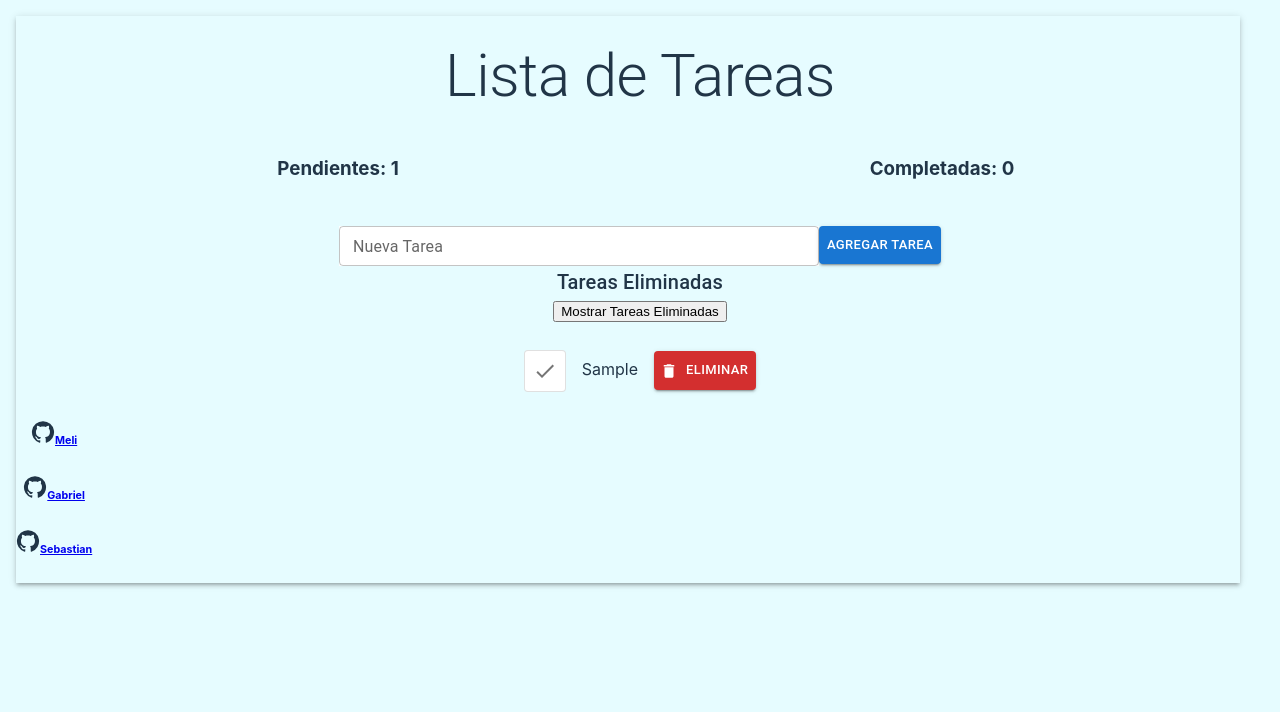
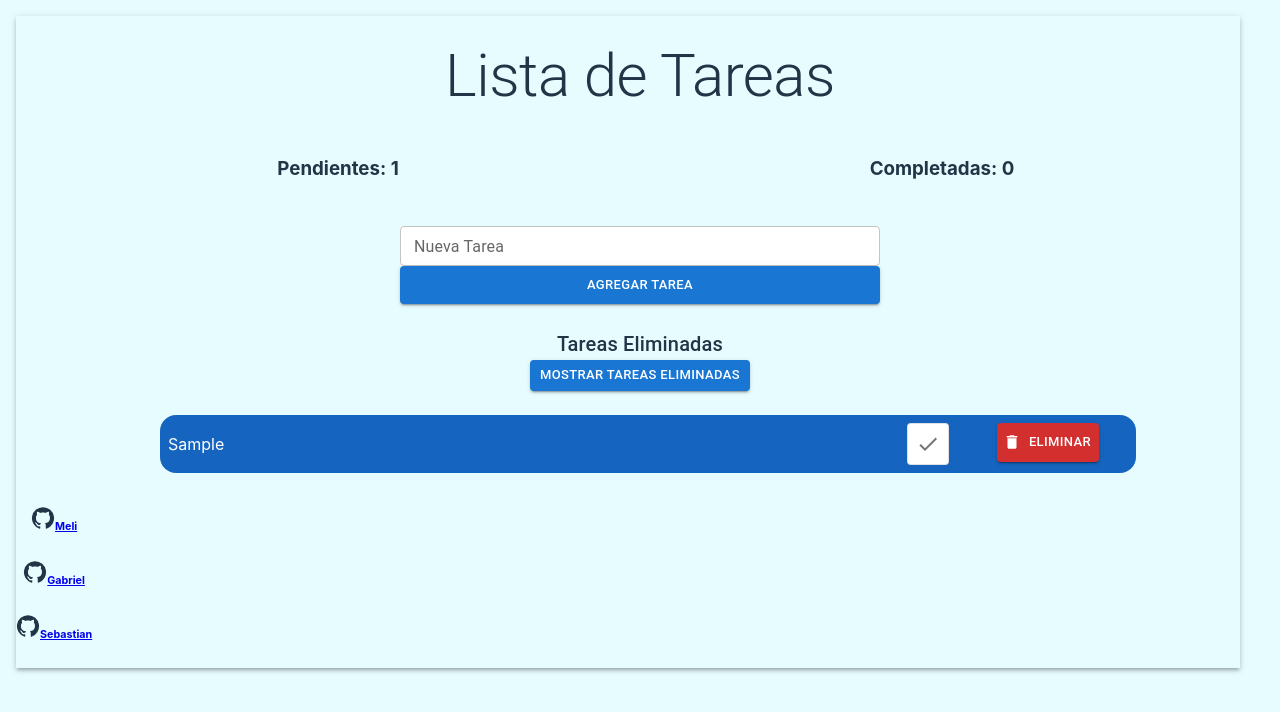
Before and after one commit to MelinaCampos/Trabajo-Final-G6, a React (Vite) app: page / in a window 1280 px wide. Both pictures are taken after typing "Sample" into the empty fields and a click on the button "AGREGAR TAREA". Shown: the top 712 px of the page. Built offline with nearby package versions, Linux system fonts and the light colour scheme.

Commit message:
Acomodar componentes.
Se aplica estilos a algunos componentes.

```diff
--- a/src/App.jsx
+++ b/src/App.jsx
@@ -2,7 +2,7 @@ import './App.css'
 import React, { useEffect, useState } from 'react'
 import TaskList from './components/TaskList/TaskList'
 import TaskForm from './components/TaskForm/TaskForm'
-import { Grid, Typography } from '@mui/material'
+import { Grid, Typography, Button } from '@mui/material'
 import GitHubIcon from '@mui/icons-material/GitHub'
 import { v4 as uuidv4 } from 'uuid'
 
@@ -109,21 +109,24 @@ const App = () => {
       </Grid>
       <Grid item xs={12}>
         <TaskForm onAgregarTarea={agregarTarea} />
-        <Typography variant="h6">Tareas Eliminadas</Typography>
-        <button onClick={mostrarTareasEliminadas}>Mostrar Tareas Eliminadas</button>
       </Grid>
       <Grid item xs={12}>
+        <Typography variant="h6">Tareas Eliminadas</Typography>
+        <Button variant="contained" size="small" onClick={mostrarTareasEliminadas}>Mostrar tareas eliminadas</Button>
+        {/* <button onClick={mostrarTareasEliminadas}>Mostrar Tareas Eliminadas</button> */}
+      </Grid>
+      <Grid container item rowSpacing={1} justifyContent='center' xs={12}>
         <TaskList
           tareas={tareas}
           onToggleCompletar={handleToggleCompletar}
           onEliminar={handleEliminar}
         />
       </Grid>
-        <footer><h6>
-          <GitHubIcon/><a href='https://github.com/MelinaCampos' target='_blank'>Meli</a></h6>
-          <h6><GitHubIcon/><a href='https://github.com/g0blin1983' target='_blank'>Gabriel</a></h6>
-          <h6><GitHubIcon/><a href='https://github.com/LautaroScherer' target='_blank'>Sebastian</a></h6>
-        </footer>
+      <footer>
+        <h6><GitHubIcon/><a href='https://github.com/MelinaCampos' target='_blank'>Meli</a></h6>
+        <h6><GitHubIcon/><a href='https://github.com/g0blin1983' target='_blank'>Gabriel</a></h6>
+        <h6><GitHubIcon/><a href='https://github.com/LautaroScherer' target='_blank'>Sebastian</a></h6>
+      </footer>
     </Grid>
   );
 };
--- a/src/components/TaskForm/TaskForm.jsx
+++ b/src/components/TaskForm/TaskForm.jsx
@@ -1,5 +1,5 @@
 import React, { useState } from 'react'
-import { Button, TextField } from "@mui/material";
+import { Button, TextField, Grid } from "@mui/material";
 
 const TaskForm = ({ onAgregarTarea }) => { // se pasa la prop desde el app de la funcion para agregar las tareas
     const [nombreTarea, setNombreTarea] = useState('');
@@ -23,6 +23,8 @@ const TaskForm = ({ onAgregarTarea }) => { // se pasa la prop desde el app de la
     return (
         //evento que ejecuta la funcion handlesubmit para que se ejecute cuando se envia la tarea
         <form onSubmit={handleSubmit}>
+            <Grid container spacing={0}>
+              <Grid item xs={12}>
                 <label>
                     <TextField
                         size="small"
@@ -32,7 +34,11 @@ const TaskForm = ({ onAgregarTarea }) => { // se pasa la prop desde el app de la
                         sx={{ width: '40%', bgcolor: 'white' }}
                     />
                 </label>
-            <Button size="small" color="primary" variant="contained" type="submit" sx={{ p: 1 }}>Agregar Tarea</Button>
+              </Grid>
+              <Grid item xs={12}>
+                <Button size="small" color="primary" variant="contained" type="submit" sx={{ p: 1, width: '40%' }}>Agregar Tarea</Button>
+              </Grid>
+            </Grid>
         </form>
     );
 };
--- a/src/components/TaskItem/TaskItem.jsx
+++ b/src/components/TaskItem/TaskItem.jsx
@@ -1,26 +1,50 @@
-import React from 'react'
-import Button from '@mui/material/Button'
-import DeleteIcon from '@mui/icons-material/Delete';
-import CheckIcon from '@mui/icons-material/Check';
-import ToggleButton from '@mui/material/ToggleButton';
+import React from "react";
+import Button from "@mui/material/Button";
+import DeleteIcon from "@mui/icons-material/Delete";
+import CheckIcon from "@mui/icons-material/Check";
+import ToggleButton from "@mui/material/ToggleButton";
+import { Grid } from "@mui/material";
 
 const TaskItem = ({ nombre, completada, onToggleCompletar, onEliminar }) => {
-    return (
-      //div que tiene como propiedad tachar la tarea una vez completada
-      <div className='boxTarea' style={{ padding: 4 , textDecoration: completada ? 'line-through' : 'none' }}>
+  return (
+    //div que tiene como propiedad tachar la tarea una vez completada
+    <Grid
+      container
+      justifyContent='center'
+      style={{
+        textDecoration: completada ? "line-through" : "none",
+      }}
+      sx={{ p:1, borderRadius:4, bgcolor: '#1565c0', m:1 }}
+    >
+      <Grid container alignItems='center' xs={12} md={9} sx={{color: 'white'}}>
+        <span>{nombre}</span>
+      </Grid>
+      <Grid xs={6} md={1}>
         <ToggleButton // agrega un checkbox que cuando cambie ejecute la funcion que permite que cambie el estado de completada de la tarea
           value=""
           selected={completada}
           onChange={onToggleCompletar}
-          sx={{ bgcolor: 'white', p:1 }}
+          sx={{ bgcolor: 'white', p: 1 }}
         >
           <CheckIcon />
         </ToggleButton>
-        <span style={{ padding: '1rem' }}>{nombre}</span>
-        <Button size="small" color="error" variant="contained" type="submit" sx={{ p: 1 }} onClick={onEliminar} startIcon={<DeleteIcon />}>Eliminar</Button>
-      </div> //ejecuta la funcion que elimina la tarea una vez se clickea el boton
+      </Grid>
+      <Grid xs={6} md={2}>
+        <Button
+          size="small"
+          color="error"
+          variant="contained"
+          type="submit"
+          sx={{ p: 1 }}
+          onClick={onEliminar}
+          startIcon={<DeleteIcon />}
+        >
+          Eliminar
+        </Button>
+      </Grid>
+    </Grid>
+    /* ejecuta la funcion que elimina la tarea una vez se clickea el boton */
+  );
+};
 
-    );
-  };
-
-  export default TaskItem;
+export default TaskItem;
--- a/src/components/TaskList/TaskList.jsx
+++ b/src/components/TaskList/TaskList.jsx
@@ -1,10 +1,12 @@
-import React from 'react'
-import  TaskItem  from '../TaskItem/TaskItem'
+import React from "react";
+import TaskItem from "../TaskItem/TaskItem";
+import { Grid } from "@mui/material";
 
 const TaskList = ({ tareas, onToggleCompletar, onEliminar }) => {
-    return (
-      //iterando sobre el array tareas para generar el conjunto de elementos TaskItem con el contenido del array
-      <div>
+  return (
+    //iterando sobre el array tareas para generar el conjunto de elementos TaskItem con el contenido del array
+    <Grid container spacing={{md:3}} md={10}>
+      <Grid item md={12}>
         {tareas.map((tarea) => (
           <TaskItem
             key={tarea.id}
@@ -14,8 +16,9 @@ const TaskList = ({ tareas, onToggleCompletar, onEliminar }) => {
             onToggleCompletar={() => onToggleCompletar(tarea.id)}
           />
         ))}
-      </div>
-    );
-  };
+      </Grid>
+    </Grid>
+  );
+};
 
-  export default TaskList;
+export default TaskList;
```
Lines whose indentation alone changed are shown as unchanged.
